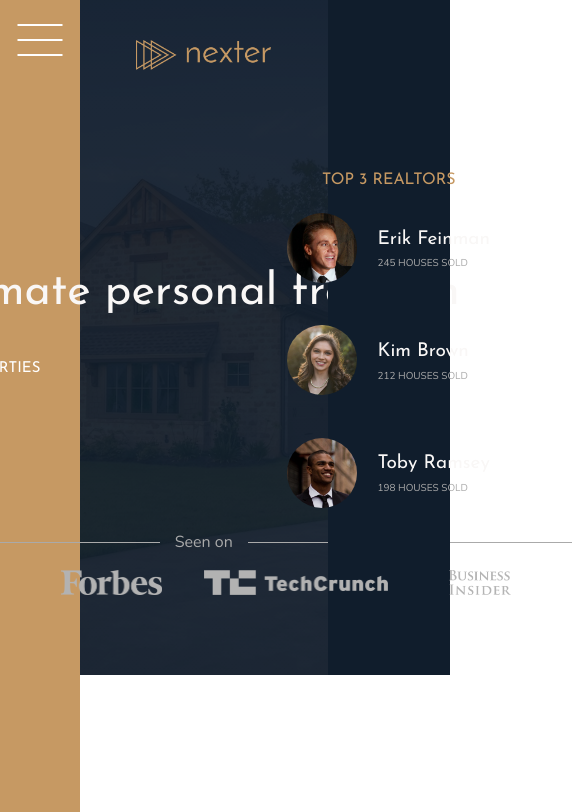
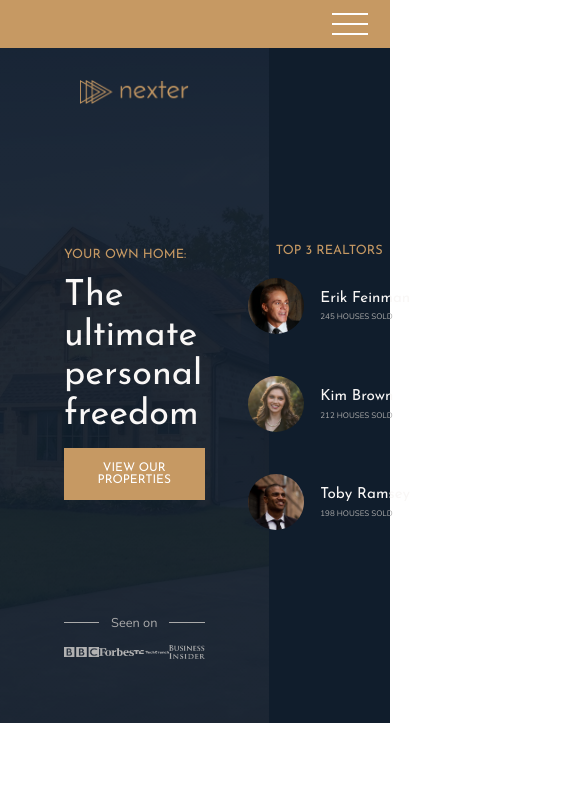
Before and after one commit to trinhminhnhat/html-css-nexter, a website: page index.html in a window 390 px wide. Shown: the top 812 px of the page, 572 px wide, since content can reach past the window. Drawn offline with nearby package versions, Linux system fonts and the light colour scheme.

Commit message:
style: write media queries

```diff
--- a/scss/_base.scss
+++ b/scss/_base.scss
@@ -14,6 +14,10 @@ $color-grey-dark-2: #6d5d4b;
 $font-primary: 'Nunito', sans-serif;
 $font-display: 'Josefin Sans', sans-serif;
 
+// Breakpoints
+$bp-largest: 75em; // 1200px
+$bp-large: 62.5em; // 1000px
+
 *,
 *::before,
 *::after {
@@ -24,6 +28,10 @@ $font-display: 'Josefin Sans', sans-serif;
 
 html {
     font-size: 62.5%;
+
+    @media only screen and (max-width: $bp-largest) {
+        font-size: 50%;
+    }
 }
 
 body {
@@ -44,4 +52,11 @@ body {
             [col-start] minmax(min-content, 14rem) [col-end]
         )
         [center-end] minmax(6rem, 1fr) [full-end];
+
+    @media only screen and (max-width: $bp-large) {
+        grid-template-rows: 6rem 80vh min-content 40vw repeat(3, min-content);
+        grid-template-columns:
+            [full-start] minmax(6rem, 1fr) [center-start] repeat(8, [col-start] minmax(min-content, 14rem) [col-end])
+            [center-end] minmax(6rem, 1fr) [full-end];
+    }
 }
--- a/scss/_header.scss
+++ b/scss/_header.scss
@@ -4,8 +4,8 @@
     background-size: cover;
     background-position: center;
     display: grid;
-    grid-template-rows: 1fr min-content 6rem 1fr;
-    grid-template-columns: max-content;
+    grid-template-rows: 1fr min-content minmax(6rem, min-content) 1fr;
+    grid-template-columns: minmax(min-content, max-content);
     justify-content: center;
     align-content: center;
     gap: 1.5rem;
@@ -42,8 +42,11 @@
         display: grid;
         grid-template-columns: repeat(4, 1fr);
         justify-items: center;
+        align-items: center;
+
         img {
-            height: 2.5rem;
+            max-height: 2.5rem;
+            max-width: 100%;
             filter: brightness(70%);
         }
     }
--- a/scss/_sidebar.scss
+++ b/scss/_sidebar.scss
@@ -1,9 +1,16 @@
 .sidebar {
     background-color: $color-primary;
+    grid-row: 1 / -1;
     grid-column: sidebar-start / sidebar-end;
-    grid-row: 1 / -1;
     display: flex;
     justify-content: center;
+
+    @media only screen and (max-width: $bp-large) {
+        grid-row: 1 / 2;
+        grid-column: 1 / -1;
+        justify-content: flex-end;
+        align-items: center;
+    }
 }
 
 .hamburger {
@@ -12,6 +19,13 @@
     height: 5rem;
     margin-top: 1.5rem;
     cursor: pointer;
+    position: relative;
+
+    @media only screen and (max-width: $bp-large) {
+        margin-top: 0;
+        margin-right: 2.5rem;
+        width: 5rem;
+    }
 
     &__btn {
         border: none;
@@ -25,11 +39,13 @@
         transform: translate(-50%, -50%);
 
         &:before {
-            transform: translateY(-1.5rem);
+            left: 0;
+            top: -1.3rem;
         }
 
         &:after {
-            transform: translateY(1.3rem);
+            left: 0;
+            top: 1.3rem;
         }
 
         &:before,
@@ -39,6 +55,7 @@
             width: 4.5rem;
             height: 2px;
             background-color: #fff;
+            position: absolute;
         }
     }
 }
```
Also changed, not shown: css/style.css.
